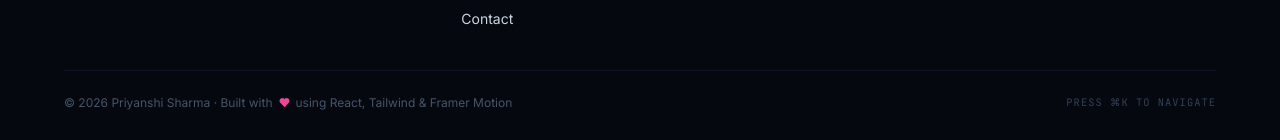
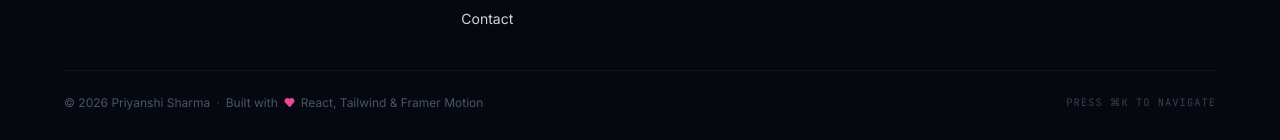
Before and after one commit to PRI4294/Portfolio, a React (Vite) app: page / in a window 1280 px wide. Shown: the part 9722-9862 px from the top of the page. Built offline with nearby package versions, Linux system fonts and the light colour scheme.

Commit message:
fixed footer bottom line

```diff
--- a/src/components/layout/Footer.jsx
+++ b/src/components/layout/Footer.jsx
@@ -63,12 +63,14 @@ export default function Footer() {
         </div>
       </div>
 
-      <div className="max-w-6xl mx-auto pt-6 border-t border-border-subtle/40 flex flex-col sm:flex-row items-center justify-between gap-3">
-        <p className="text-slate-600 text-xs flex items-center gap-1.5">
-          © {new Date().getFullYear()} {profile.name} · Built with
-          <Heart size={11} className="text-pink-500 fill-pink-500" />
-          using React, Tailwind & Framer Motion
-        </p>
+      <div className="max-w-6xl mx-auto pt-6 border-t border-border-subtle/40 flex flex-col sm:flex-row items-center justify-between gap-2 text-center sm:text-left">
+        <div className="flex flex-col sm:flex-row sm:items-center gap-0.5 sm:gap-1.5 text-slate-600 text-xs">
+          <span>© {new Date().getFullYear()} {profile.name}</span>
+          <span className="hidden sm:inline text-slate-700">·</span>
+          <span className="inline-flex items-center justify-center gap-1.5">
+            Built with <Heart size={11} className="text-pink-500 fill-pink-500" /> React, Tailwind & Framer Motion
+          </span>
+        </div>
         <p className="text-slate-700 text-[0.65rem] font-mono uppercase tracking-widest">
           Press ⌘K to navigate
         </p>
```
